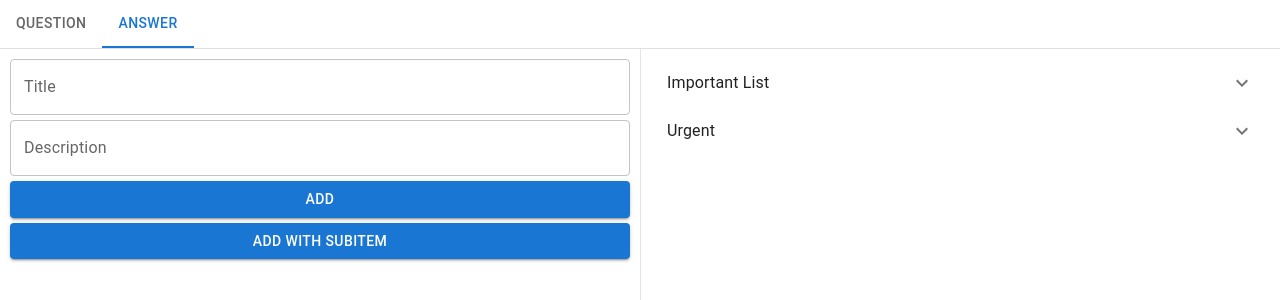
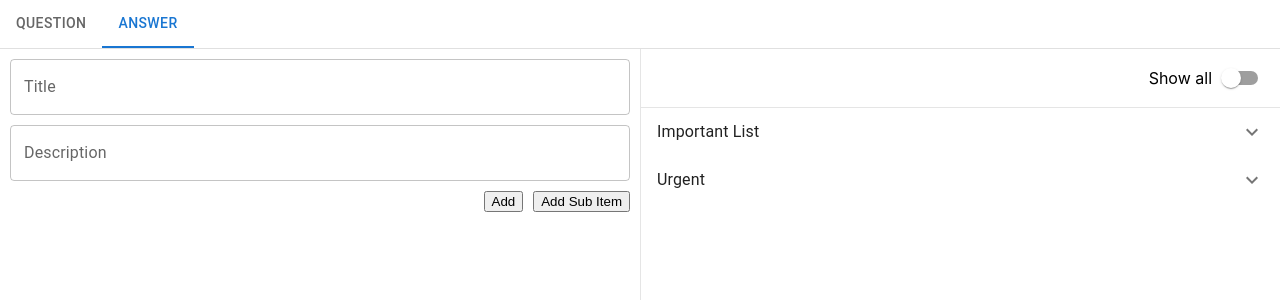
Before and after one commit to nhk96/jagaapp, a Next.js app: page / in a window 1280 px wide. Both pictures are taken after a click on the tab "ANSWER". Shown: the top 300 px of the page. Built offline with nearby package versions, Linux system fonts and the light colour scheme.

Commit message:
code backup

```diff
--- a/Views/AnswerView/index.js
+++ b/Views/AnswerView/index.js
@@ -1,6 +1,13 @@
 import { ExpandMore } from "@mui/icons-material";
-import { Accordion, AccordionSummary, Typography } from "@mui/material";
-import React, { useState } from "react";
+import {
+  Accordion,
+  AccordionSummary,
+  Radio,
+  Switch,
+  TextField,
+  Typography,
+} from "@mui/material";
+import React, { useEffect, useState } from "react";
 
 import { hardcoded } from "../../utils/hardcoded";
 
@@ -11,7 +18,7 @@ import styled from "styled-components";
 const TheForm = styled.div`
   display: grid;
   grid-template-columns: 1fr 1fr;
-  min-height: calc(100vh - 50px);
+  min-height: calc(100vh - ${({ tabheight }) => tabheight + 2}px)};
   position: relative;
 
   > div:first-child {
@@ -19,9 +26,28 @@ const TheForm = styled.div`
   }
 
   > div:nth-child(2) {
-    padding: 10px;
+
     border-left: 1px solid rgba(0, 0, 0, 0.1);
   }
+
+
+  @media (max-width: 600px) {
+    grid-template-columns: 1fr;
+
+    > div:first-child {
+      min-height: 100vh;
+    }
+
+    // point to div inside div inside div
+
+
+    > div div:nth-child(2) {
+      min-height: 100vh;
+      border-top: 1px solid rgba(0, 0, 0, 0.1);
+    }
+  }
+
+
 `;
 
 const AccordianParts = styled.div`
@@ -34,21 +60,243 @@ const AccordianParts = styled.div`
   }
 `;
 
-const AnswerView = () => {
+const InputForm = styled.div`
+  display: flex;
+  flex-direction: column;
+  gap: 10px;
+`;
+
+const ButtonContainer = styled.div`
+  display: flex;
+  justify-content: flex-end;
+  gap: 10px;
+`;
+
+const GlobalRadioButtonContainer = styled.div`
+  border-bottom: 1px solid rgba(0, 0, 0, 0.1);
+  padding: 10px;
+  display: flex;
+  justify-content: flex-end;
+  align-items: center;
+`;
+const InputWhenContainSubItem = ({
+  parent,
+  addNewData,
+  addNewSubItem,
+  addNewSubItemInsideSubitem,
+}) => {
+  const [title, setTitle] = useState("");
+  const [description, setDescription] = useState("");
+  return (
+    <InputForm>
+      <TextField
+        label="Title"
+        variant="outlined"
+        value={title}
+        onChange={(e) => setTitle(e.target.value)}
+      />
+      <TextField
+        label="Description"
+        variant="outlined"
+        value={description}
+        onChange={(e) => setDescription(e.target.value)}
+      />
+      <ButtonContainer>
+        <button
+          onClick={() => {
+            addNewSubItemInsideSubitem(parent, title, {
+              title: title,
+              description: description,
+            });
+          }}
+        >
+          Add Sub Item
+        </button>
+
+        <button
+          onClick={() => {
+            addNewSubItem(parent, {
+              title: title,
+              description: description,
+            });
+          }}
+        >
+          Add
+        </button>
+      </ButtonContainer>
+    </InputForm>
+  );
+};
+
+const InputParts = ({
+  data,
+  addNewData,
+  addNewSubItem,
+  addNewSubItemInsideSubitem,
+}) => {
+  const [title, setTitle] = useState("");
+  const [description, setDescription] = useState("");
+  const [containsubitem, setContainsubitem] = useState(false);
+  return (
+    <InputForm>
+      <TextField
+        label="Title"
+        variant="outlined"
+        value={title}
+        onChange={(e) => setTitle(e.target.value)}
+      />
+      <TextField
+        label="Description"
+        variant="outlined"
+        value={description}
+        onChange={(e) => setDescription(e.target.value)}
+      />
+      <ButtonContainer>
+        <button
+          onClick={() => {
+            addNewData({
+              title: title,
+              description: description,
+            });
+          }}
+        >
+          Add
+        </button>
+        <button
+          onClick={() => {
+            addNewData({
+              title: title,
+              description: description,
+              items: [],
+            });
+
+            setContainsubitem(true);
+          }}
+        >
+          Add Sub Item
+        </button>
+      </ButtonContainer>
+      {containsubitem && (
+        <InputWhenContainSubItem
+          data={data}
+          parent={title}
+          addNewData={addNewData}
+          addNewSubItem={addNewSubItem}
+          addNewSubItemInsideSubitem={addNewSubItemInsideSubitem}
+        ></InputWhenContainSubItem>
+      )}
+    </InputForm>
+  );
+};
+
+const AnswerView = ({ tabref }) => {
   const [data, setData] = useState(hardcoded.exampleData);
 
-  const setNewData = (newData) => {
+  const addNewData = (newData) => {
+    //if newData.title is existed, then don't add
+    const isExisted = data.find((item) => item.title === newData.title);
+    if (isExisted) {
+      alert("Existed");
+      return;
+    }
+
+    setData([...data, newData]);
+  };
+
+  const addNewSubItem = (parent, newSubItem) => {
+    const newData = data.map((item) => {
+      if (item.title === parent) {
+        if (item.items) {
+          // if item.items.title is existed, then don't add
+          const isExisted = item.items.find(
+            (subItem) => subItem.title === newSubItem.title
+          );
+          if (isExisted) {
+            alert("Existed");
+            return item;
+          }
+
+          return {
+            ...item,
+            items: [...item.items, newSubItem],
+          };
+        }
+        return {
+          ...item,
+          items: [newSubItem],
+        };
+      }
+      return item;
+    });
+
     setData(newData);
   };
 
+  const addNewSubItemInsideSubitem = (parent, subParent, newSubItem) => {
+    const newData = data.map((item) => {
+      if (item.title === parent) {
+        if (item.items) {
+          const newItems = item.items.map((subItem) => {
+            if (subItem.title === subParent) {
+              if (subItem.items) {
+                // if subItem.items.title is existed, then don't add
+                const isExisted = subItem.items.find(
+                  (subSubItem) => subSubItem.title === newSubItem.title
+                );
+                if (isExisted) {
+                  alert("Existed");
+                  return subItem;
+                }
+
+                return {
+                  ...subItem,
+                  items: [...subItem.items, newSubItem],
+                };
+              }
+              return {
+                ...subItem,
+                items: [newSubItem],
+              };
+            }
+            return subItem;
+          });
+
+          return {
+            ...item,
+            items: newItems,
+          };
+        }
+      }
+      return item;
+    });
+
+    setData(newData);
+  };
+
+  const [showAll, setShowAll] = useState(false);
+
   return (
-    <TheForm>
+    <TheForm tabheight={tabref.current.offsetHeight}>
       <div>
-        <ListItemInput data={data} setNewData={setNewData} />
+        <InputParts
+          data={data}
+          addNewData={addNewData}
+          addNewSubItem={addNewSubItem}
+          addNewSubItemInsideSubitem={addNewSubItemInsideSubitem}
+        ></InputParts>
       </div>
-      <AccordianParts>
-        <TheAccordian data={data}></TheAccordian>
-      </AccordianParts>
+      <div>
+        <GlobalRadioButtonContainer>
+          <div>Show all</div>
+          <Switch
+            checked={showAll}
+            onChange={() => setShowAll(!showAll)}
+          ></Switch>
+        </GlobalRadioButtonContainer>
+        <AccordianParts>
+          <TheAccordian data={data} showAll={showAll}></TheAccordian>
+        </AccordianParts>
+      </div>
     </TheForm>
   );
 };
--- a/Views/Test1/index.js
+++ b/Views/Test1/index.js
@@ -1,4 +1,4 @@
-import { useState } from "react";
+import { useRef, useState } from "react";
 import Head from "next/head";
 
 import Box from "@mui/material/Box";
@@ -20,6 +20,8 @@ function Test1() {
     setValue(newValue);
   };
 
+  const tabref = useRef();
+
   return (
     <Box>
       <Head>
@@ -28,7 +30,11 @@ function Test1() {
 
       <TabContext value={value}>
         <Box sx={{ borderBottom: 1, borderColor: "divider" }}>
-          <TabList onChange={handleChange} aria-label="lab API tabs example">
+          <TabList
+            onChange={handleChange}
+            aria-label="lab API tabs example"
+            ref={tabref}
+          >
             <Tab label="Question" value="1" />
             <Tab label="Answer" value="2" />
           </TabList>
@@ -89,7 +95,7 @@ function Test1() {
           </Stack>
         </TabPanel>
         <TabPanel value="2" style={{ padding: 0 }}>
-          <AnswerView />
+          <AnswerView tabref={tabref} />
         </TabPanel>
       </TabContext>
     </Box>
--- a/components/ListItemInput/index.js
+++ b/components/ListItemInput/index.js
@@ -8,6 +8,22 @@ const InputSection = styled.div`
   flex-direction: column;
   gap: 5px;
 `;
+
+const ButtonContainer = styled.div`
+  display: flex;
+  justify-content: flex-end;
+  gap: 10px;
+`;
+
+const TheSubItemContainer = ({ parent, data }) => {
+  const [subitem, setSubitem] = useState([]);
+  return (
+    <div>
+      <p>{parent}</p>
+      <TextField label="Title" variant="outlined" />
+    </div>
+  );
+};
 
 const ListItemInput = ({ data, setNewData }) => {
   const [dataCopy, setDataCopy] = useState(data);
@@ -29,24 +45,10 @@ const ListItemInput = ({ data, setNewData }) => {
           value={description}
           onChange={(e) => setDescription(e.target.value)}
         />
-        <Button
-          variant="contained"
-          onClick={() => {
-            setDataCopy([
-              ...dataCopy,
-              {
-                title: title,
-                description: description,
-              },
-            ]);
-            setNewData(dataCopy);
-            setTitle("");
-            setDescription("");
-          }}
-        >
-          Add
-        </Button>{" "}
-        {dataCopy[0].items && (
+        <ButtonContainer>
+          <Button variant="outlined" onClick={() => {}}>
+            Add subitem?
+          </Button>
           <Button
             variant="contained"
             onClick={() => {
@@ -55,22 +57,14 @@ const ListItemInput = ({ data, setNewData }) => {
                 {
                   title: title,
                   description: description,
-                  items: [
-                    {
-                      title: "Subitem",
-                      description: "Subitem Description",
-                    },
-                  ],
                 },
               ]);
               setNewData(dataCopy);
-              setTitle("");
-              setDescription("");
             }}
           >
-            Add with subitem
+            Add
           </Button>
-        )}
+        </ButtonContainer>
       </InputSection>
     </div>
   );
--- a/components/TheAccordian/index.js
+++ b/components/TheAccordian/index.js
@@ -1,6 +1,6 @@
 import { ExpandMore } from "@mui/icons-material";
 import { Accordion, AccordionSummary, Typography } from "@mui/material";
-import React, { useState } from "react";
+import React, { useEffect, useState } from "react";
 
 import { hardcoded } from "../../utils/hardcoded";
 
@@ -27,10 +27,21 @@ const MuiExpanded = styled.div`
   flex-direction: column;
 `;
 
-const TheAccordian = ({ data, style }) => {
-  return data.map((data, index) => {
+const IndividualAccordianHandler = ({ data, style, showAll }) => {
+  const [open, setOpen] = useState(false);
+
+  useEffect(() => {
+    setOpen(showAll);
+  }, [showAll]);
+
   return (
-      <Accordion key={index} style={style}>
+    <Accordion
+      style={style}
+      onChange={() =>
+        data.items ? setOpen((prev) => !prev) : setOpen((prev) => !prev)
+      }
+      expanded={open}
+    >
       {data.items ? (
         <AccordionSummary expandIcon={data.items ? <ExpandMore /> : ""}>
           <AccordianContent>
@@ -54,6 +65,7 @@ const TheAccordian = ({ data, style }) => {
           // if data got items, then render the accordian again, repeat again if there is item inside item
           data.items && (
             <TheAccordian
+              showAll={showAll}
               data={data.items}
               style={{ paddingLeft: 20 }}
             ></TheAccordian>
@@ -62,6 +74,18 @@ const TheAccordian = ({ data, style }) => {
       </div>
     </Accordion>
   );
+};
+
+const TheAccordian = ({ data, style, showAll }) => {
+  return data.map((data, index) => {
+    return (
+      <IndividualAccordianHandler
+        data={data}
+        style={style}
+        showAll={showAll}
+        key={index}
+      />
+    );
   });
 };
 
```
Lines whose indentation alone changed are shown as unchanged.
